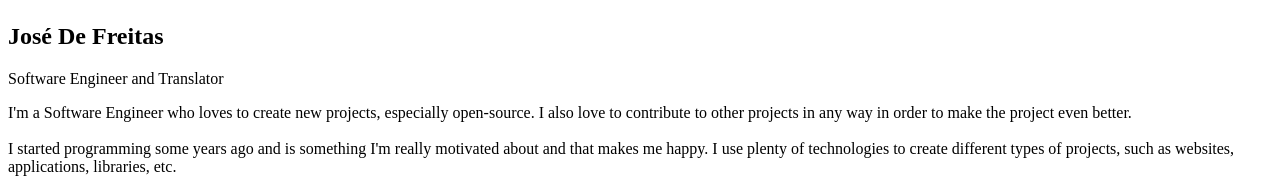
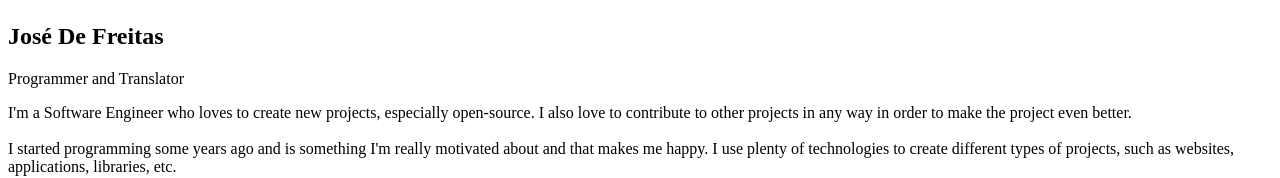
Before and after one commit to JoseDeFreitas/JoseDeFreitas-website, a Next.js app: page / in a window 1280 px wide. Shown: the part 348-526 px from the top of the page. Built offline with nearby package versions, Linux system fonts and the light colour scheme.

Commit message:
Change strings

```diff
--- a/pages/index.js
+++ b/pages/index.js
@@ -19,7 +19,7 @@ export default function Home({ overallList, planguagesList, technologiesList })
             <Head>
                 <title>Home - José De Freitas</title>
                 <meta name="viewport" content="width=device-width, initial-scale=1.0"/>
-                <meta name="description" content="Portfolio of José De Freitas"/>
+                <meta name="description" content="Portfolio website of José De Freitas"/>
                 <meta name="keywords" content="Portfolio, Programming, Translation"/>
                 <meta name="author" content="José De Freitas"/>
                 <link rel="icon" href="https://avatars.githubusercontent.com/u/37962411?v=4"/>
@@ -57,7 +57,7 @@ export default function Home({ overallList, planguagesList, technologiesList })
                             </div>
                             <div className="col-start-2 col-end-3 self-center ml-4 2xl:ml-6">
                                 <h1 className="text-first-800 font-bold text-3xl dark:text-first-100 xl:text-4xl 2xl:text-5xl">José De Freitas</h1>
-                                <p className="text-first-800 font-semibold text-lg dark:text-first-100 xl:text-xl 2xl:text-2xl">Software Engineer and Translator</p>
+                                <p className="text-first-800 font-semibold text-lg dark:text-first-100 xl:text-xl 2xl:text-2xl">Programmer and Translator</p>
                             </div>
                         </div>
                         <div className="mb-10">
```
